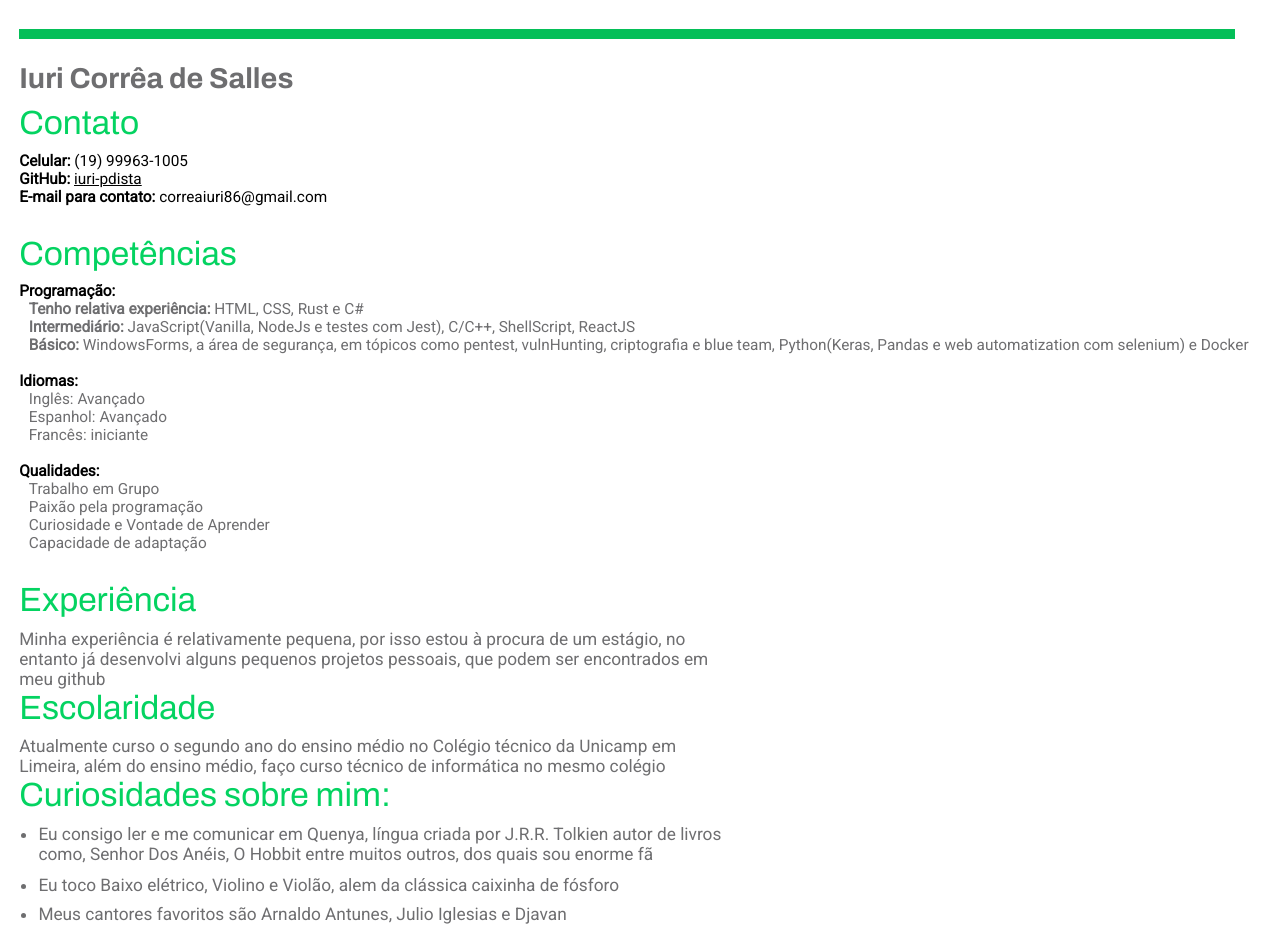
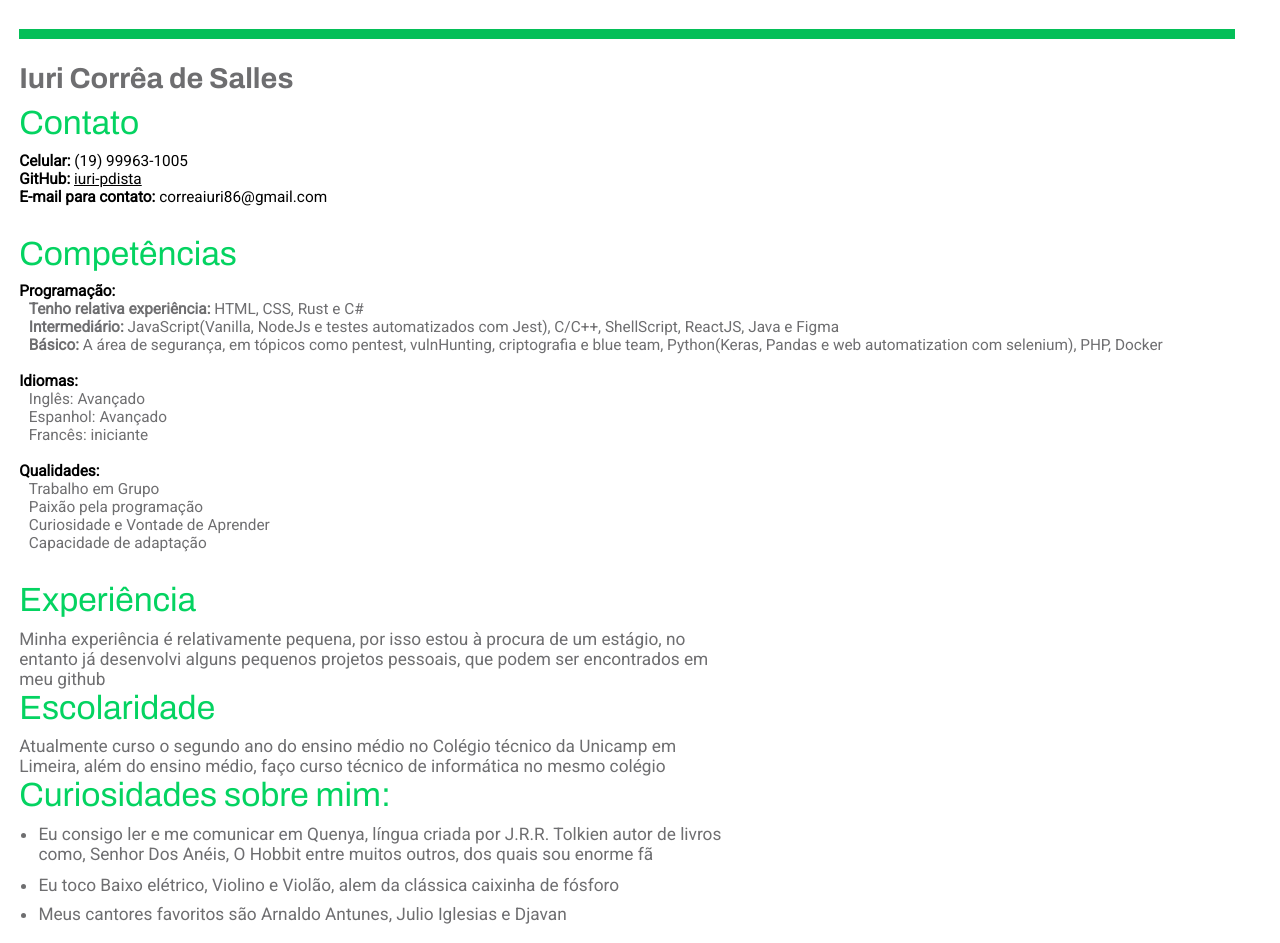
Before and after one commit to iuri-pdista/Curriculum-Vitae, a plain HTML site: page index.html in a window 1280 px wide. Drawn offline with Linux system fonts and the light colour scheme.

Commit message:
Updated competencias

```diff
--- a/index.html
+++ b/index.html
@@ -118,8 +118,8 @@
                 <div class="subtopic-info">
                     <ul>
                         <li><b>Tenho relativa experiência:</b> HTML, CSS, Rust e C#<br> </li>
-                        <li><b>Intermediário:</b> JavaScript(Vanilla, NodeJs e testes com Jest), C/C++, ShellScript, ReactJS <br></li>
-                        <li><b>Básico:</b> WindowsForms, a área de segurança, em tópicos como pentest, vulnHunting, criptografia e blue team, Python(Keras, Pandas e web automatization com selenium) e Docker</li>
+                        <li><b>Intermediário:</b> JavaScript(Vanilla, NodeJs e testes automatizados com Jest), C/C++, ShellScript, ReactJS, Java e Figma <br></li>
+                        <li><b>Básico:</b> A área de segurança, em tópicos como pentest, vulnHunting, criptografia e blue team, Python(Keras, Pandas e web automatization com selenium), PHP, Docker</li>
                     </ul>
                 </div>
         </li>
```
